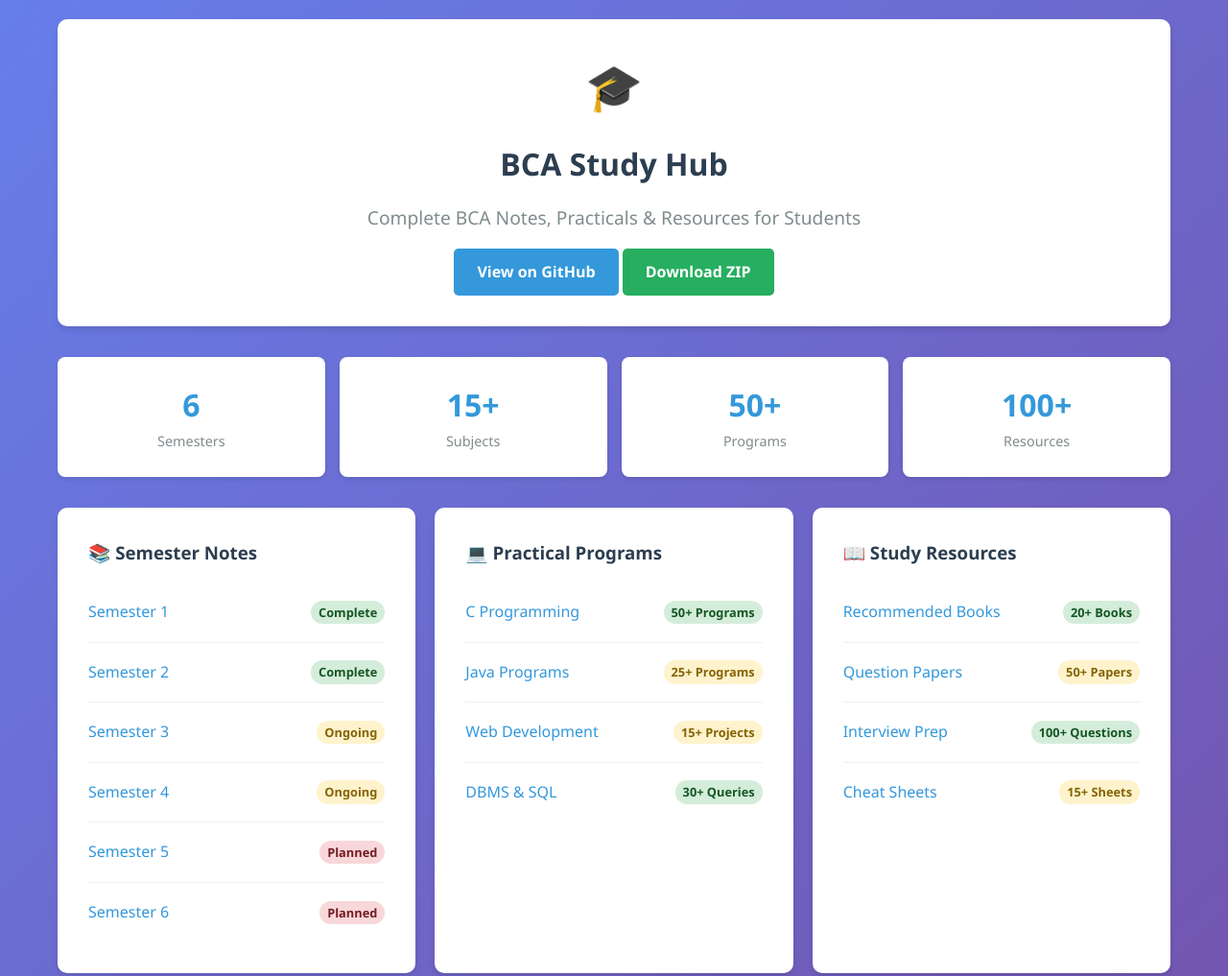
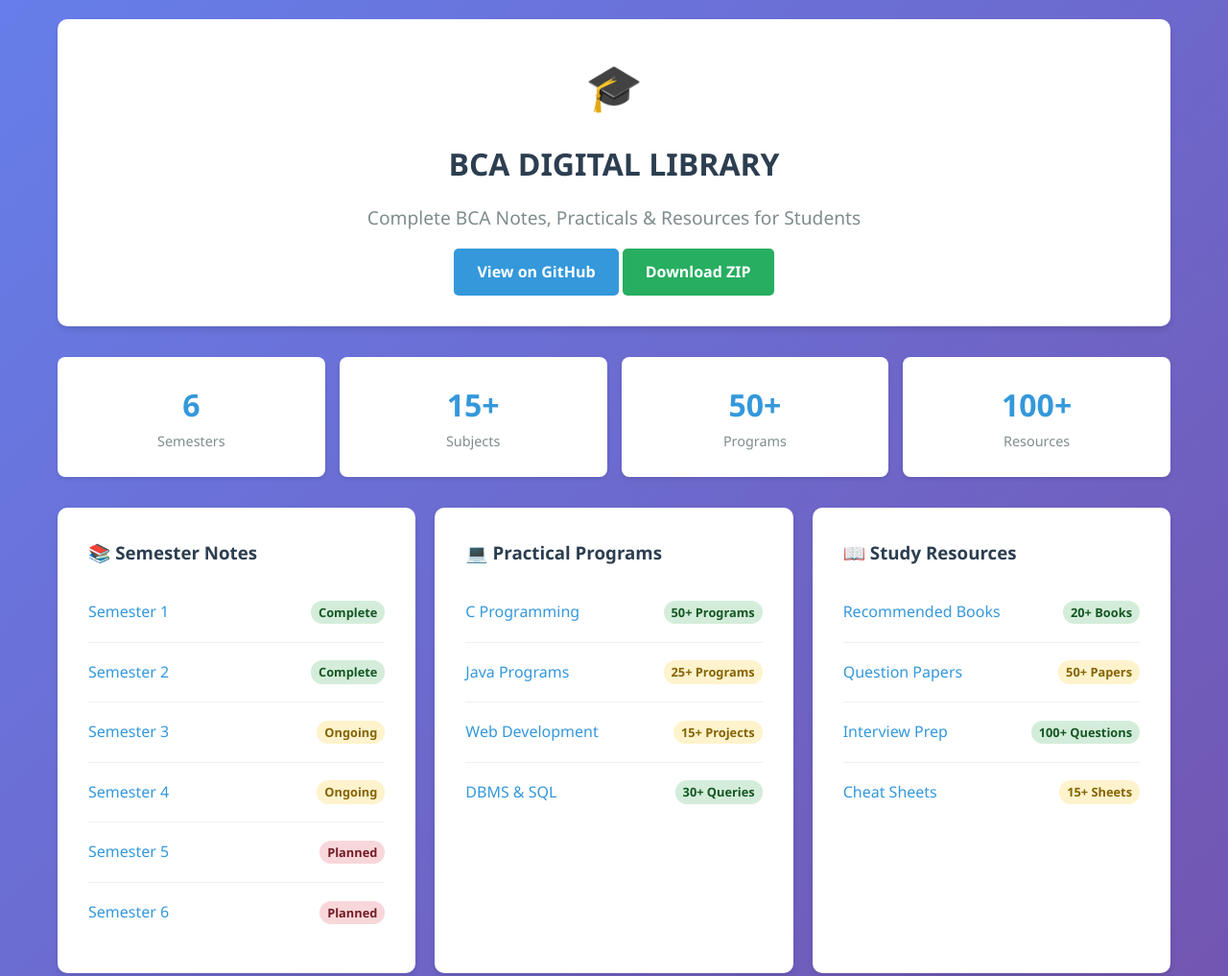
Before and after one commit to nabeelkhan-bca/BCA-SMART-HUB, a plain HTML site: page index.html in a window 1280 px wide. Shown: the top 1017 px of the page at 96% size. Drawn offline with Linux system fonts and the light colour scheme.

Commit message:
Update header title from 'BCA Study Hub' to 'BCA DIGITAL LIBRARY'

```diff
--- a/index.html
+++ b/index.html
@@ -188,7 +188,7 @@
     <div class="container">
         <header>
             <div class="logo">🎓</div>
-            <h1>BCA Study Hub</h1>
+            <h1>BCA DIGITAL LIBRARY</h1>
             <p class="tagline">Complete BCA Notes, Practicals & Resources for Students</p>
             <div style="margin-top: 1rem;">
                 <a href="https://github.com/yourusername/BCA-Study-Hub" class="button">View on GitHub</a>
```
